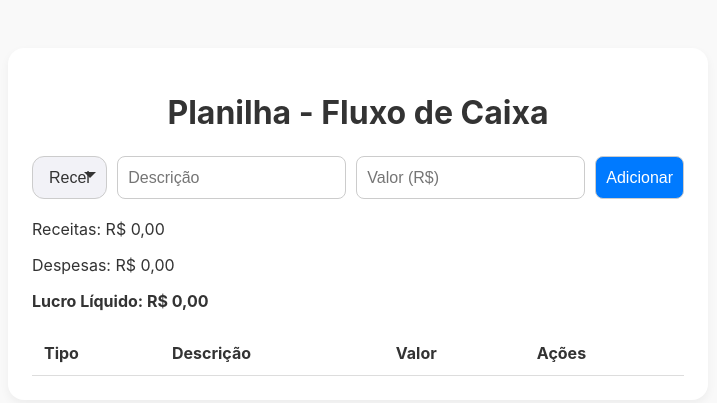
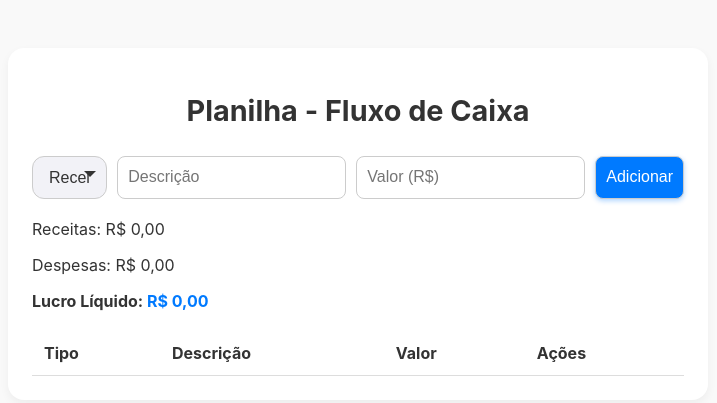
Before and after one commit to JPauloDev08/Planilha-Fluxo-de-Caixa, a plain HTML site: page index.html in a window 1280 px wide. Shown: the whole page, without its empty margins (282-999 px from the left). Drawn offline with Linux system fonts and the light colour scheme.

Commit message:
Atualizar CSS

```diff
--- a/style.css
+++ b/style.css
@@ -16,8 +16,10 @@ body {
 }
 
 h1 {
+  font-size: 1.8rem;
   text-align: center;
   margin-bottom: 24px;
+  line-height: 1.4;
 }
 
 form {
@@ -45,7 +47,12 @@ button {
   background-color: #007aff;
   color: white;
   cursor: pointer;
+  box-shadow: 0 2px 5px rgb(0, 122, 255, 0.3);
   transition: background-color 0.3s, transform 0.2s;
+}
+
+button:active {
+  transform: scale(0.98);
 }
 
 .btn-excluir {
@@ -86,6 +93,7 @@ table {
   th,
   td,
   tr {
+    animation: fadeIn 0.4s ease;
     display: block;
   }
 
@@ -144,3 +152,29 @@ select:focus {
   border-color: #007aff;
   box-shadow: 0 0 0 3px rgba(0, 122, 255, 0.2);
 }
+
+#resumo {
+  margin-top: 20px;
+  margin-bottom: 20px;
+}
+
+@keyframes fadeIn {
+  from {
+    opacity: 0;
+    transform: translateY(-6px);
+  }
+  to {
+    opacity: 1;
+    transform: translateY(0);
+  }
+}
+
+tbody tr:hover {
+  background-color: #f5faff;
+  transition: background-color 0.2s;
+}
+
+#lucro {
+  color: #007aff;
+  font-weight: bold;
+}
```
